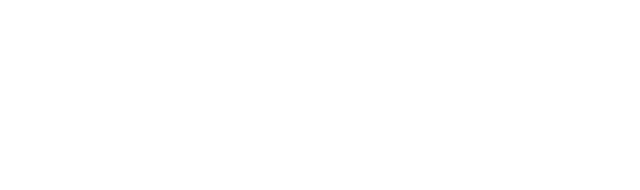
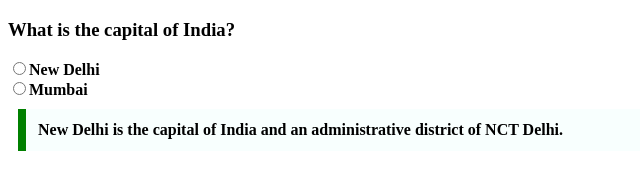
Before and after one commit to acciojob/trivia-Adarsh4775, a website: page main.html in a window 1280 px wide. Shown: the whole page, without its empty margins (0-640 px from the left). Drawn offline with Linux system fonts and the light colour scheme.

Commit message:
created a submission

```diff
--- a/main.html
+++ b/main.html
@@ -10,7 +10,11 @@
 	<!-- the entire body must be written by student -->
     <script type="text/javascript" src="./script.js">
 </script>
+<h3>What is the capital of India?</h3>
 
+	<input type="radio"  <p><b>New Delhi</b</p><br>
+	<input type="radio"  <p><b>Mumbai</b</p>
+	<blockquote id="block">New Delhi is the capital of India and an administrative district of NCT Delhi.</blockquote>
 </body>
 
 </html>
--- a/styles.css
+++ b/styles.css
@@ -1,2 +1,11 @@
 
 /* Your CSS Code here. */
+#block{
+	max-width:590px;
+	margin:10px;
+	padding:12px;
+	border-left:8px solid green;
+	background-color: #f8fffe;
+	font-weight:bold;
+
+}
```
